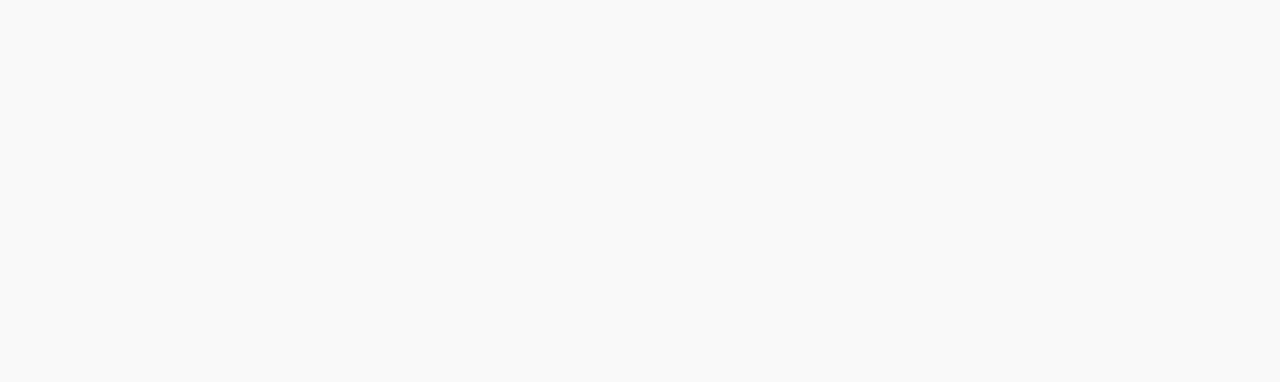
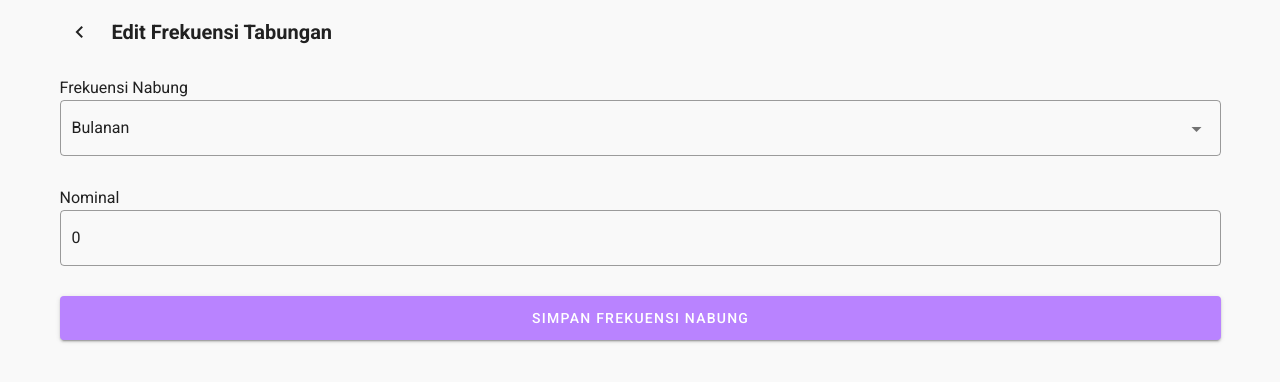
Before and after one commit to InfiniteUny/integarta-frontend, a Nuxt app: page /savings/edit-savings-amount in a window 1280 px wide. Before the commit this address had no page. Shown: the top 382 px of the page. Built offline with nearby package versions, Linux system fonts and the light colour scheme.

Commit message:
edit savings amount

```diff
--- /dev/null
+++ b/pages/savings/edit-savings-amount.vue
@@ -0,0 +1,57 @@
+<template>
+  <div>
+    <v-row>
+      <v-col cols="12">
+        <PageTitle title="Edit Frekuensi Tabungan" />
+      </v-col>
+    </v-row>
+
+    <v-row>
+      <v-col cols="12">
+        <v-form>
+          <label for="form-frequency">Frekuensi Nabung</label>
+          <v-select
+            v-model="form.frequency"
+            :items="frequencySelect"
+            outlined
+          />
+
+          <label for="form-amount">Nominal</label>
+          <v-text-field
+            v-model="form.amount"
+            outlined
+          />
+
+          <v-btn block color="accent" large>
+            Simpan Frekuensi Nabung
+          </v-btn>
+        </v-form>
+      </v-col>
+    </v-row>
+  </div>
+</template>
+
+<script>
+import PageTitle from '@/components/PageTitle'
+
+export default {
+  name: 'savings-edit-amount',
+
+  components: {
+    PageTitle
+  },
+
+  data: () => ({
+    form: {
+      amount: 0,
+      frequency: 30
+    },
+
+    frequencySelect: [
+      { text: 'Harian', value: 1 },
+      { text: 'Mingguan', value: 7 },
+      { text: 'Bulanan', value: 30 }
+    ]
+  })
+}
+</script>
--- a/pages/savings/index.vue
+++ b/pages/savings/index.vue
@@ -8,11 +8,11 @@
 
     <v-row>
       <v-col cols="12" class="py-0">
-        <v-chip outlined v-bind="attrs" v-on="on">
+        <v-chip outlined @click="$router.push('/savings/edit-savings-amount')">
           <v-icon class="mr-3">
             mdi-calendar
           </v-icon>
-          Bulan {{ toMonthName(month) }}
+          Edit Frekuensi Nabung
         </v-chip>
 
         <div class="text-center mt-3">
```
